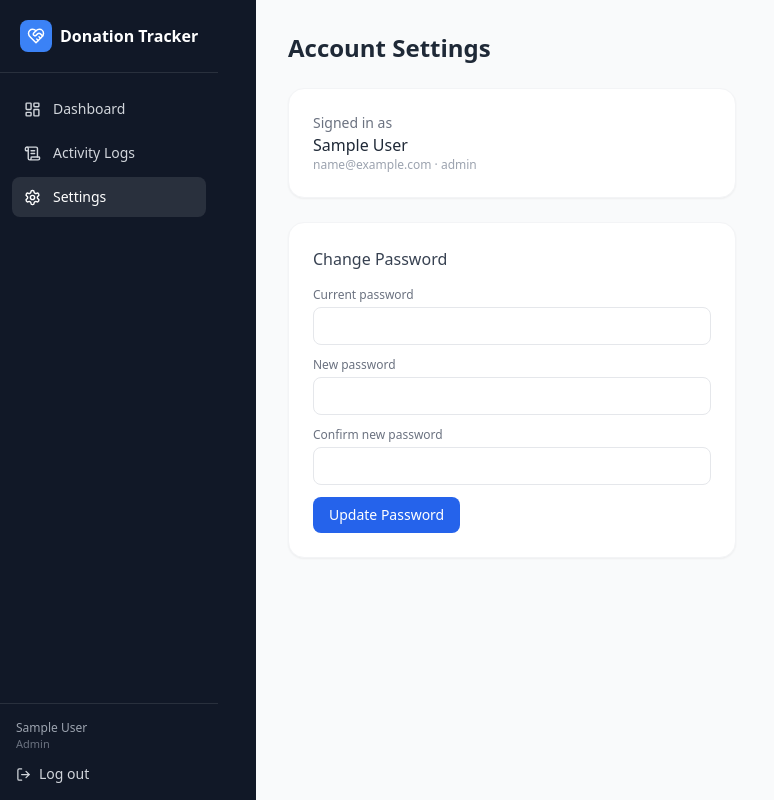
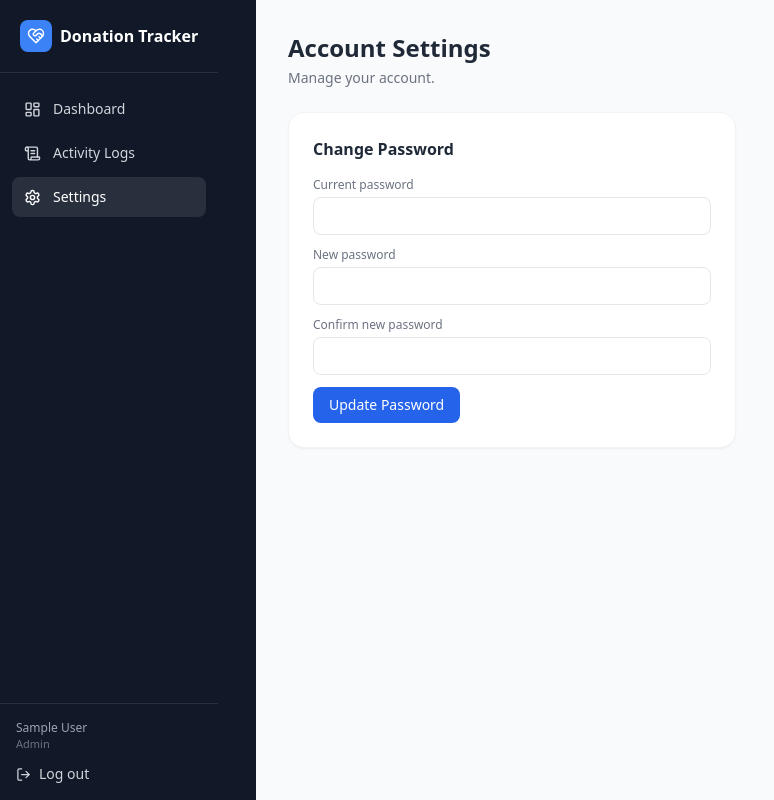
Before and after one commit to abishungar/donation-tracker, a React (Vite) app in the folder client/: page /settings in a window 1280 px wide. Shown: the whole page, without its empty margins (0-774 px from the left). Built offline with nearby package versions, Linux system fonts and the light colour scheme; sample sign-in values are in the browser's storage.

Commit message:
Add files via upload

```diff
--- a/client/src/App.jsx
+++ b/client/src/App.jsx
@@ -62,6 +62,7 @@ export default function App() {
           </Protected>
         }
       />
+      <Route path="/main-admin" element={<Protected roles={["admin"]}><Settings mainAdminOnly /></Protected>} />
       <Route
         path="/settings"
         element={
--- a/client/src/components/ContactDetailModal.jsx
+++ b/client/src/components/ContactDetailModal.jsx
@@ -2,7 +2,7 @@ import React, { useEffect, useState } from "react";
 import Modal from "./Modal.jsx";
 import api from "../api";
 
-export default function ContactDetailModal({ contactId, onClose }) {
+export default function ContactDetailModal({ contactId, onClose, onAddDonation }) {
   const [data, setData] = useState(null);
   const [error, setError] = useState("");
 
@@ -45,7 +45,10 @@ export default function ContactDetailModal({ contactId, onClose }) {
             </span>
           </div>
 
-          <h4 className="text-sm font-medium text-gray-700 mb-2">Donation History</h4>
+          <div className="flex items-center justify-between mb-2">
+            <h4 className="text-sm font-medium text-gray-700">Donation History</h4>
+            <button onClick={() => onAddDonation?.(data)} className="bg-brand-600 hover:bg-brand-700 text-white px-4 py-2.5 rounded-xl font-semibold text-sm shadow-sm">+ Add Donation</button>
+          </div>
           <div className="border border-gray-100 rounded-xl divide-y max-h-64 overflow-y-auto">
             {data.donations.map((d) => (
               <div key={d.id} className="px-4 py-2.5 flex items-center justify-between text-sm">
--- a/client/src/components/Layout.jsx
+++ b/client/src/components/Layout.jsx
@@ -18,7 +18,8 @@ export default function Layout({ children }) {
   if (user?.role === "admin") {
     links.push(
       { to: "/admin", label: "Dashboard", icon: LayoutDashboard },
-      { to: "/admin/logs", label: "Activity Logs", icon: ScrollText }
+      { to: "/admin/logs", label: "Activity Logs", icon: ScrollText },
+      ...(user?.isMainAdmin ? [{ to: "/main-admin", label: "Main Admin Settings", icon: SettingsIcon }] : [])
     );
   }
   if (user?.role === "manager") {
--- a/client/src/pages/Settings.jsx
+++ b/client/src/pages/Settings.jsx
@@ -1,72 +1,29 @@
-import React, { useState } from "react";
+import React,{useEffect,useState}from "react";
 import Layout from "../components/Layout.jsx";
-import { Field, inputCls, PrimaryButton } from "../components/FormBits.jsx";
+import { Field,inputCls,PrimaryButton } from "../components/FormBits.jsx";
 import api from "../api";
-import { useAuth } from "../context/AuthContext.jsx";
+import {useAuth} from "../context/AuthContext.jsx";
 
-export default function Settings() {
-  const { user } = useAuth();
-  const [currentPassword, setCurrentPassword] = useState("");
-  const [newPassword, setNewPassword] = useState("");
-  const [confirmPassword, setConfirmPassword] = useState("");
-  const [error, setError] = useState("");
-  const [success, setSuccess] = useState("");
-  const [saving, setSaving] = useState(false);
-
-  async function handleSubmit(e) {
-    e.preventDefault();
-    setError("");
-    setSuccess("");
-    if (newPassword !== confirmPassword) {
-      setError("New passwords don't match");
-      return;
-    }
-    setSaving(true);
-    try {
-      await api.put("/auth/change-password", { currentPassword, newPassword });
-      setSuccess("Password updated.");
-      setCurrentPassword("");
-      setNewPassword("");
-      setConfirmPassword("");
-    } catch (err) {
-      setError(err.response?.data?.error || "Could not update password");
-    } finally {
-      setSaving(false);
-    }
-  }
-
-  return (
-    <Layout>
-      <h1 className="text-2xl font-semibold text-gray-800 mb-6">Account Settings</h1>
-
-      <div className="bg-white rounded-2xl shadow-sm border border-gray-100 p-6 max-w-md mb-6">
-        <p className="text-sm text-gray-500">Signed in as</p>
-        <p className="text-gray-800 font-medium">{user?.name || user?.email}</p>
-        <p className="text-xs text-gray-400">{user?.email} · {user?.role}</p>
-      </div>
-
-      <div className="bg-white rounded-2xl shadow-sm border border-gray-100 p-6 max-w-md">
-        <h2 className="font-medium text-gray-700 mb-4">Change Password</h2>
-        <form onSubmit={handleSubmit}>
-          <Field label="Current password">
-            <input type="password" required value={currentPassword} className={inputCls}
-              onChange={(e) => setCurrentPassword(e.target.value)} />
-          </Field>
-          <Field label="New password">
-            <input type="password" required minLength={6} value={newPassword} className={inputCls}
-              onChange={(e) => setNewPassword(e.target.value)} />
-          </Field>
-          <Field label="Confirm new password">
-            <input type="password" required value={confirmPassword} className={inputCls}
-              onChange={(e) => setConfirmPassword(e.target.value)} />
-          </Field>
-          {error && <p className="text-sm text-red-600 mb-3">{error}</p>}
-          {success && <p className="text-sm text-green-600 mb-3">{success}</p>}
-          <PrimaryButton type="submit" disabled={saving}>
-            {saving ? "Saving..." : "Update Password"}
-          </PrimaryButton>
-        </form>
-      </div>
-    </Layout>
-  );
+export default function Settings({mainAdminOnly=false}){
+ const {user}=useAuth();
+ const [smtp,setSmtp]=useState({smtp_email:"",smtp_app_password:"",sender_name:"Donation Tracker"});
+ const [status,setStatus]=useState(""); const [error,setError]=useState("");
+ const [currentPassword,setCurrentPassword]=useState(""),[newPassword,setNewPassword]=useState(""),[confirmPassword,setConfirmPassword]=useState("");
+ const [importText,setImportText]=useState(""),[mapping,setMapping]=useState({firstName:"firstName",lastName:"lastName",phone:"phone",email:"email",group:"group",active:"active"});
+ const isMain=!!user?.isMainAdmin;
+ useEffect(()=>{if(isMain) api.get("/admin/settings").then(r=>setSmtp(x=>({...x,...r.data}))).catch(()=>{})},[isMain]);
+ async function saveSmtp(e){e.preventDefault();setError("");try{await api.put("/admin/settings",smtp);setStatus("Email settings saved.");}catch(e){setError(e.response?.data?.error||"Could not save settings")}}
+ async function changePassword(e){e.preventDefault();if(newPassword!==confirmPassword){setError("New passwords don't match");return}try{await api.put("/auth/change-password",{currentPassword,newPassword});setStatus("Password updated.");setCurrentPassword("");setNewPassword("");setConfirmPassword("")}catch(e){setError(e.response?.data?.error||"Could not update password")}}
+ function exportData(){api.get("/admin/export").then(r=>{const a=document.createElement("a");a.href=URL.createObjectURL(new Blob([JSON.stringify(r.data,null,2)],{type:"application/json"}));a.download="donation-tracker-export.json";a.click();URL.revokeObjectURL(a.href)}).catch(e=>setError(e.response?.data?.error||"Export failed"))}
+ async function importData(){setError("");try{let rows=JSON.parse(importText);if(!Array.isArray(rows))throw new Error("The JSON must be an array of rows.");const r=await api.post("/admin/import",{rows,mapping});setStatus(`Import complete: ${r.data.created} contacts processed.`)}catch(e){setError(e.response?.data?.error||e.message||"Import failed")}}
+ const account=<div className="bg-white rounded-2xl shadow-sm border border-gray-100 p-6 max-w-md"><h2 className="font-semibold text-gray-800 mb-4">Change Password</h2><form onSubmit={changePassword}><Field label="Current password"><input type="password" required value={currentPassword} className={inputCls} onChange={e=>setCurrentPassword(e.target.value)}/></Field><Field label="New password"><input type="password" required minLength={6} value={newPassword} className={inputCls} onChange={e=>setNewPassword(e.target.value)}/></Field><Field label="Confirm new password"><input type="password" required value={confirmPassword} className={inputCls} onChange={e=>setConfirmPassword(e.target.value)}/></Field><PrimaryButton>Update Password</PrimaryButton></form></div>;
+ return <Layout><div className="max-w-5xl"><div className="mb-6"><h1 className="text-2xl font-semibold text-gray-800">{mainAdminOnly?"Main Admin Settings":"Account Settings"}</h1><p className="text-sm text-gray-500 mt-1">{mainAdminOnly?"System email, import/export, and Main Admin controls.":"Manage your account."}</p></div>{error&&<p className="mb-4 text-sm text-red-600">{error}</p>}{status&&<p className="mb-4 text-sm text-green-600">{status}</p>}
+ {!mainAdminOnly&&account}
+ {mainAdminOnly&&isMain&&<div className="grid lg:grid-cols-2 gap-6">
+ <form onSubmit={saveSmtp} className="bg-white rounded-2xl border shadow-sm p-6"><h2 className="text-lg font-semibold mb-1">Gmail SMTP</h2><p className="text-sm text-gray-500 mb-4">Use a Google App Password to send password setup and reset emails.</p><Field label="Gmail address"><input type="email" required value={smtp.smtp_email||""} className={inputCls} onChange={e=>setSmtp({...smtp,smtp_email:e.target.value})}/></Field><Field label="Google App Password"><input type="password" placeholder="Leave blank to keep current password" value={smtp.smtp_app_password||""} className={inputCls} onChange={e=>setSmtp({...smtp,smtp_app_password:e.target.value})}/></Field><Field label="Sender name"><input value={smtp.sender_name||""} className={inputCls} onChange={e=>setSmtp({...smtp,sender_name:e.target.value})}/></Field><PrimaryButton>Save Email Settings</PrimaryButton></form>
+ <div className="space-y-6"><div className="bg-white rounded-2xl border shadow-sm p-6"><h2 className="text-lg font-semibold">Export Data</h2><p className="text-sm text-gray-500 my-2">Download contacts, groups, users, and donations as one backup file.</p><PrimaryButton type="button" onClick={exportData}>Export System Data</PrimaryButton></div>
+ <div className="bg-white rounded-2xl border shadow-sm p-6"><h2 className="text-lg font-semibold mb-1">Import Data</h2><p className="text-sm text-gray-500 mb-3">Paste an array of rows, then map your column names below.</p><textarea value={importText} onChange={e=>setImportText(e.target.value)} placeholder={'[{"First Name":"John","Last Name":"Doe","Email":"john@example.com","Group":"Group 1"}]'} className="w-full h-32 border rounded-xl p-3 text-sm font-mono mb-3"/>
+ <div className="grid grid-cols-2 gap-2">{Object.entries(mapping).map(([key,val])=><label key={key} className="text-xs text-gray-500 capitalize">{key}<input value={val} onChange={e=>setMapping({...mapping,[key]:e.target.value})} className="mt-1 w-full border rounded-lg px-2 py-2 text-sm text-gray-700"/></label>)}</div><button type="button" onClick={importData} className="mt-4 bg-brand-600 text-white px-4 py-2.5 rounded-xl font-semibold">Import Data</button></div></div>
+ </div>}
+ {mainAdminOnly&&!isMain&&<div className="bg-red-50 border border-red-100 rounded-2xl p-5 text-red-700">Main Admin permission is required.</div>}</div></Layout>
 }
```
Also changed, not shown: client/src/pages/AdminDashboard.jsx (+10 -5 lines).
